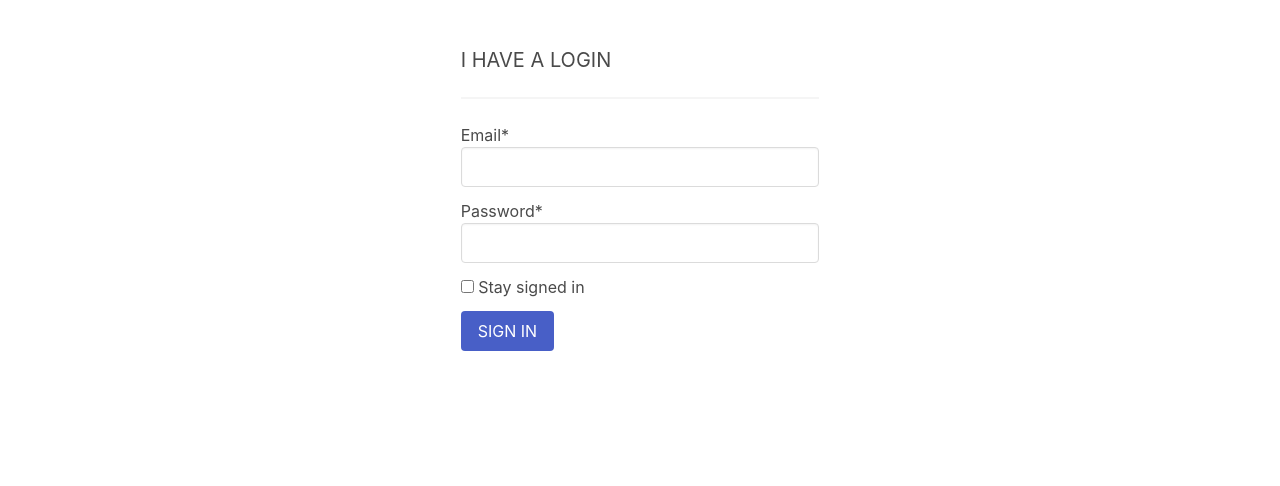
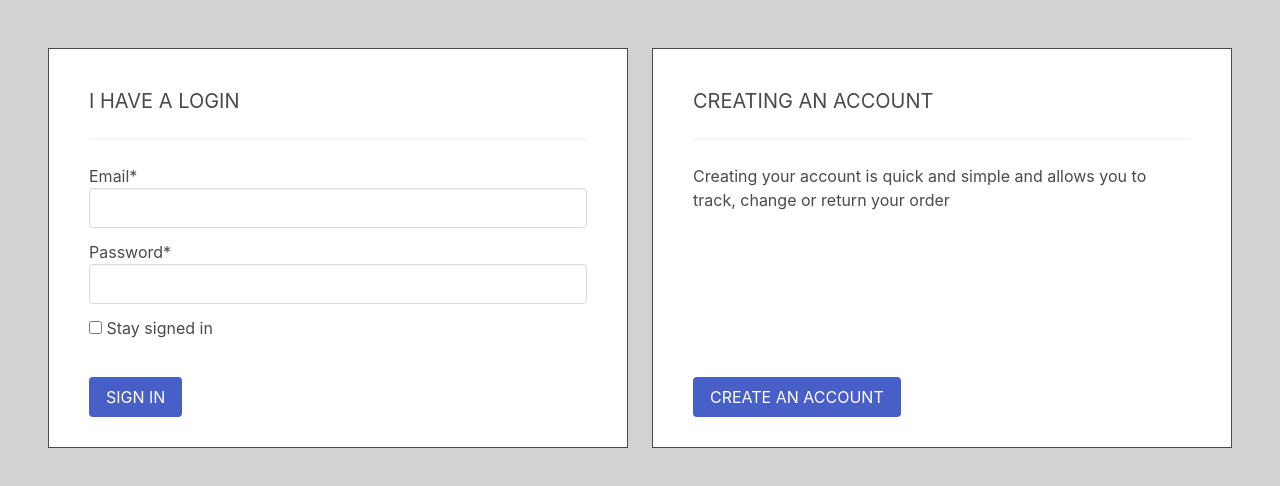
Before and after one commit to ChauLongLindaLe/sweaty-betty, a plain HTML site: page index.html in a window 1280 px wide. Drawn offline with nearby package versions, Linux system fonts and the light colour scheme.

Commit message:
initial css

```diff
--- a/css/style.css
+++ b/css/style.css
@@ -0,0 +1,15 @@
+.container{
+    border: 1px solid;
+    padding: 40px;
+    background: white;
+    height: 50vh;
+}
+
+.hero{
+    background: lightgrey;
+}
+
+button.button.is-uppercase.is-link {
+    bottom: 30px;
+    position: absolute;
+}
--- a/index.html
+++ b/index.html
@@ -14,9 +14,11 @@
 </head>
     <body>
         <main>
-            <!-- Hero -->
+                 <!-- Hero -->
             <section class="hero section is-fullheight ">
-                <div class="container">
+            <div class="columns is-desktop">
+            <div class="column">
+                  <div class="login container">
                     <h3 class="subtitle is-uppercase">I have a login</h3>
                     <hr />
                     <form>
@@ -37,6 +39,25 @@
                         <button class="button is-uppercase is-link">Sign In</button>
                     </form>
                 </div>
+            </div>
+            <div class="column">
+                 <div class="register container">
+                    <h3 class="subtitle is-uppercase">Creating an account</h3>
+                    <hr />
+                    <form>
+                        <div class="field">
+                            <p>
+                                Creating your account is quick and simple and allows you to track, change or return your order
+                            </p>
+                        </div>
+                        <button class="button is-uppercase is-link">Create an account</button>
+                    </form>
+                </div>
+            </div>
+            </div>
+
+
+
             </section>
         </main>
         <!-- JQUERY -->
```
